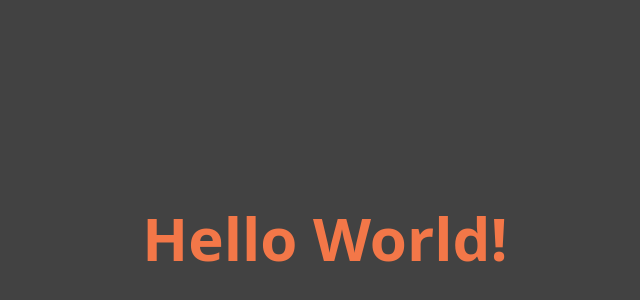
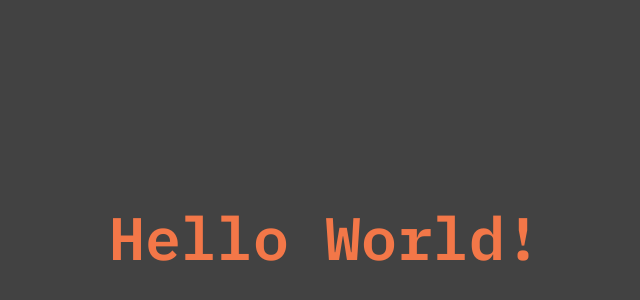
Before and after one commit to SrOlaff/personal-page, a React (Create React App) app: page / in a window 1280 px wide. Shown: the part 162-462 px from the top of the page, without its empty margins (315-955 px from the left). Built offline with nearby package versions, Linux system fonts and the light colour scheme.

Commit message:
style: adds fonts

```diff
--- a/public/index.html
+++ b/public/index.html
@@ -15,6 +15,9 @@
       user's mobile device or desktop. See https://developers.google.com/web/fundamentals/web-app-manifest/
     -->
     <link rel="manifest" href="%PUBLIC_URL%/manifest.json" />
+    <link rel="preconnect" href="https://fonts.googleapis.com">
+    <link rel="preconnect" href="https://fonts.gstatic.com" crossorigin>
+    <link href="https://fonts.googleapis.com/css2?family=IBM+Plex+Mono:wght@300;400;500;600&display=swap" rel="stylesheet">
     <!--
       Notice the use of %PUBLIC_URL% in the tags above.
       It will be replaced with the URL of the `public` folder during the build.
--- a/tailwind.config.js
+++ b/tailwind.config.js
@@ -1,4 +1,6 @@
 /** @type {import('tailwindcss').Config} */
+const defaultTheme = require('tailwindcss/defaultTheme');
+
 module.exports = {
   content: ["./src/**/*.{ts,tsx}"],
   theme: {
@@ -7,6 +9,9 @@
         'background': '#424242',
         'accent': '#F37748',
         'text' : '#FFFCF7'
+      },
+      fontFamily: {
+        'sans': ['IBM Plex Mono', ...defaultTheme.fontFamily.sans],
       }
     },
   },
```
